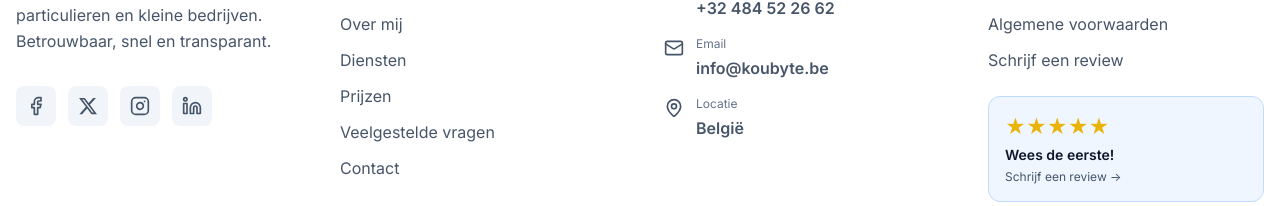
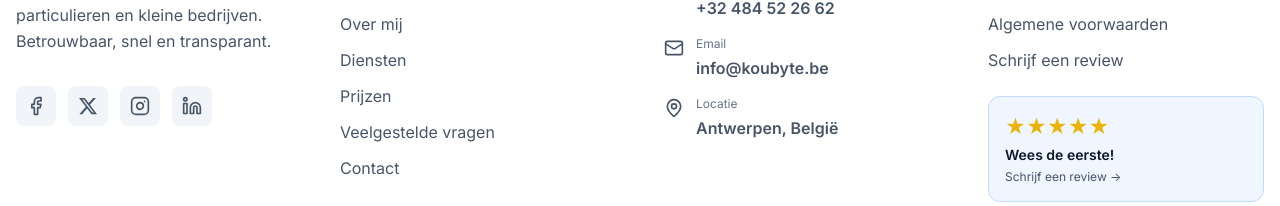
Before and after one commit to teamkoubyte/Koubyte, a Next.js app: page / in a window 1280 px wide. Shown: the part 3628-3834 px from the top of the page. Built offline with nearby package versions, Linux system fonts and the light colour scheme; no server answers; the database is empty.

Commit message:
Make location more specific: Antwerpen, België (improves local SEO)

```diff
--- a/app/layout.tsx
+++ b/app/layout.tsx
@@ -131,7 +131,7 @@ async function getStructuredData() {
       address: {
         '@type': 'PostalAddress',
         addressCountry: 'BE',
-        addressLocality: 'België',
+        addressLocality: 'Antwerpen',
         addressRegion: 'Vlaanderen',
       },
       geo: {
--- a/components/Footer.tsx
+++ b/components/Footer.tsx
@@ -117,7 +117,7 @@ export default function Footer() {
                   <MapPin className="w-5 h-5 flex-shrink-0 mt-0.5" />
                   <div>
                     <div className="text-xs text-slate-500 mb-1">Locatie</div>
-                    <div className="font-semibold">België</div>
+                    <div className="font-semibold">Antwerpen, België</div>
                   </div>
                 </div>
               </li>
```
